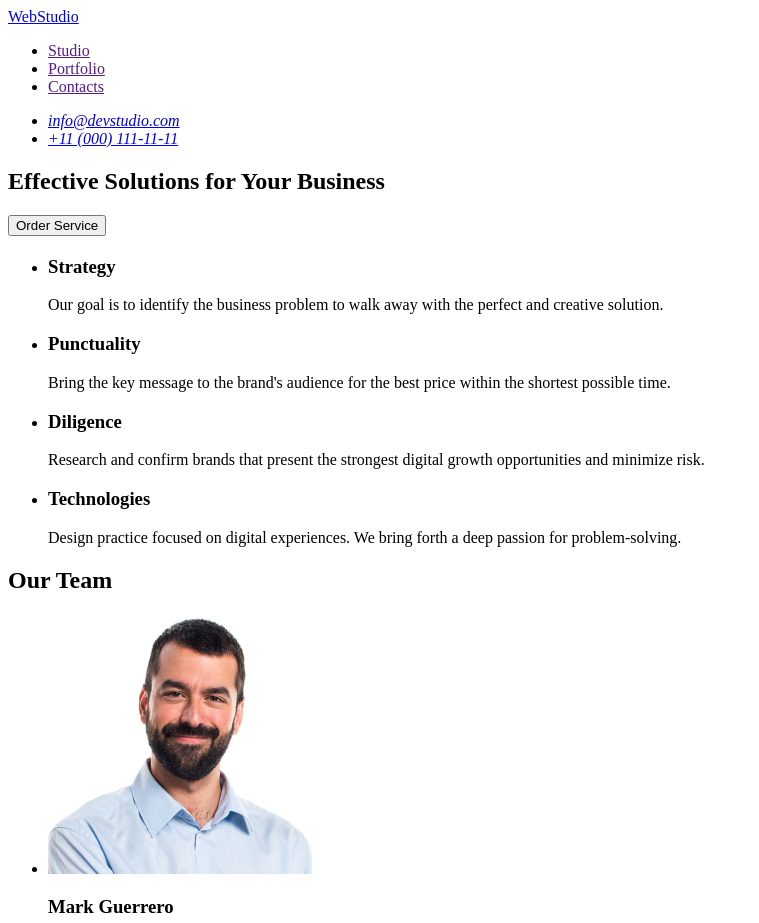
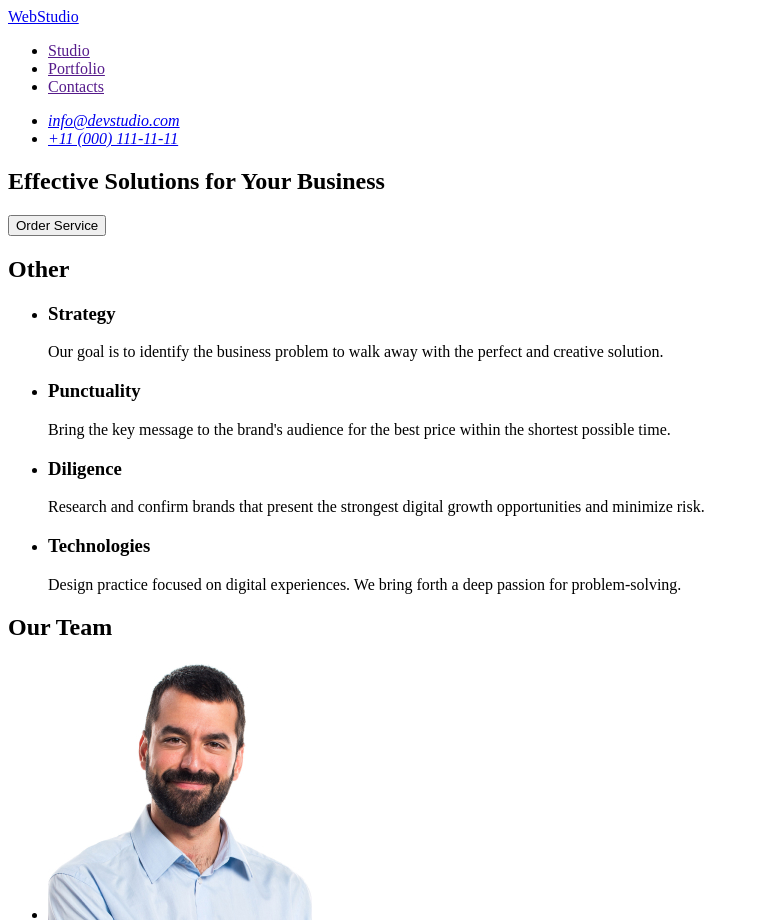
Before and after one commit to Tyomych9/goit-markup-hw-01, a plain HTML site: page index.html in a window 1280 px wide. Shown: the top 923 px of the page, without its empty margins (0-759 px from the left). Drawn offline with Linux system fonts and the light colour scheme.

Commit message:
update index.html

```diff
--- a/index.html
+++ b/index.html
@@ -51,7 +51,7 @@
 
             <section>
 
-                    <h2></h2>
+                    <h2>Other</h2>
 
                 <ul>
 
```
